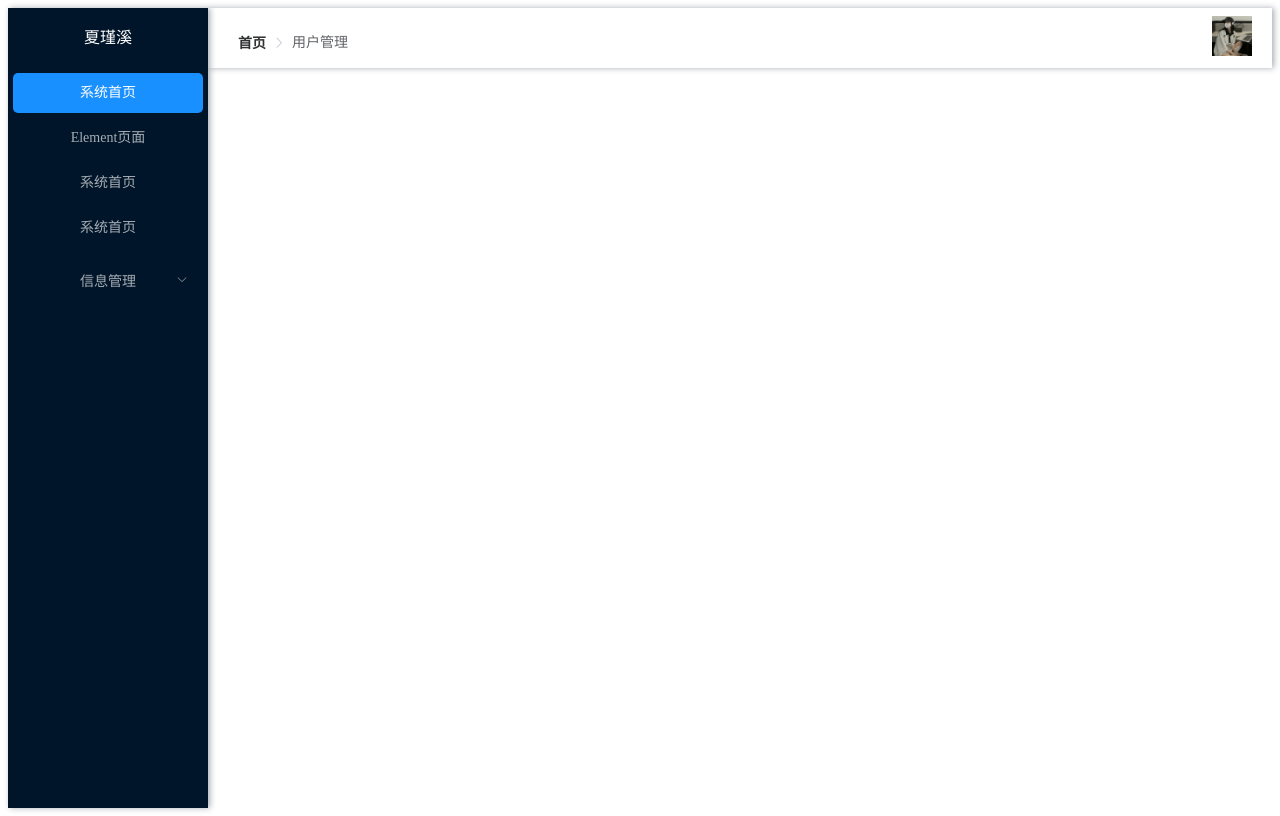
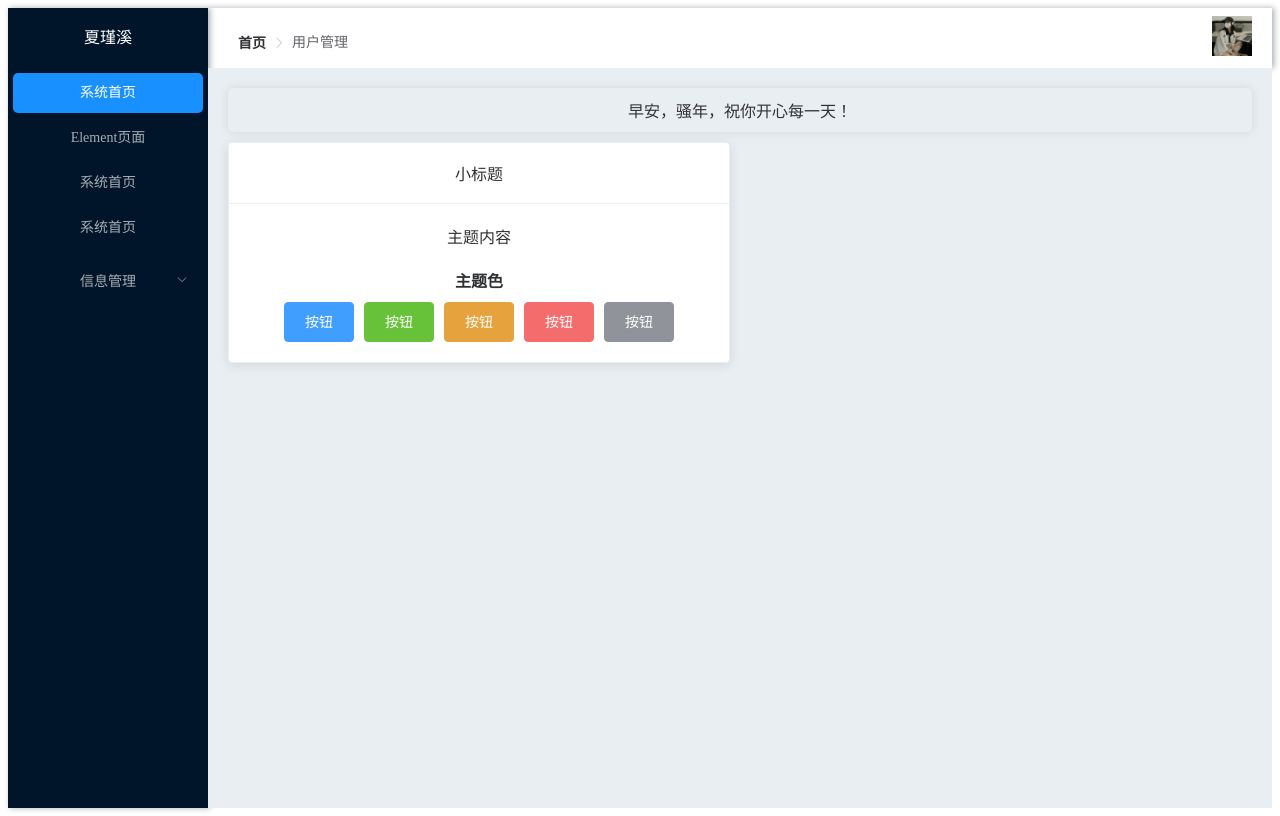
Before and after one commit to s904842580/tokentest, a Vue app in the folder vue/: page / in a window 1280 px wide. Built offline with nearby package versions, Linux system fonts and the light colour scheme.

Commit message:
vue页面更改

```diff
--- a/vue/src/views/HomeView.vue
+++ b/vue/src/views/HomeView.vue
@@ -40,10 +40,32 @@
                 <el-dropdown-item @click="">退出登录</el-dropdown-item>
               </el-dropdown-menu>
             </el-dropdown>
+          </div>
+        </el-header>
 
+        <el-main>
+          <div style="box-shadow: 0 0 10px rgba(0,0,0,.1); padding: 10px 20px; border-radius: 5px; margin-bottom: 10px">
+            早安，骚年，祝你开心每一天！
           </div>
+          <el-card style="width: 500px">
+            <div slot="header" class="clearfix">
+              <span>小标题</span>
+            </div>
+            <div>
+              主题内容
+              <div style="margin-top: 20px">
+                <div style="margin: 10px 0"><strong>主题色</strong></div>
+                <el-button type="primary">按钮</el-button>
+                <el-button type="success">按钮</el-button>
+                <el-button type="warning">按钮</el-button>
+                <el-button type="danger">按钮</el-button>
+                <el-button type="info">按钮</el-button>
+              </div>
+            </div>
+          </el-card>
+        </el-main>
 
-        </el-header>
+
       </el-container>
     </el-container>
   </div>
@@ -74,20 +96,6 @@ export default {
   background-color: #E9EEF3;
   color: #333;
   text-align: center;
-  line-height: 160px;
-}
-
-body > .el-container {
-  margin-bottom: 40px;
-}
-
-.el-container:nth-child(5) .el-aside,
-.el-container:nth-child(6) .el-aside {
-  line-height: 260px;
-}
-
-.el-container:nth-child(7) .el-aside {
-  line-height: 320px;
 }
 
 .el-menu-inline{
```
